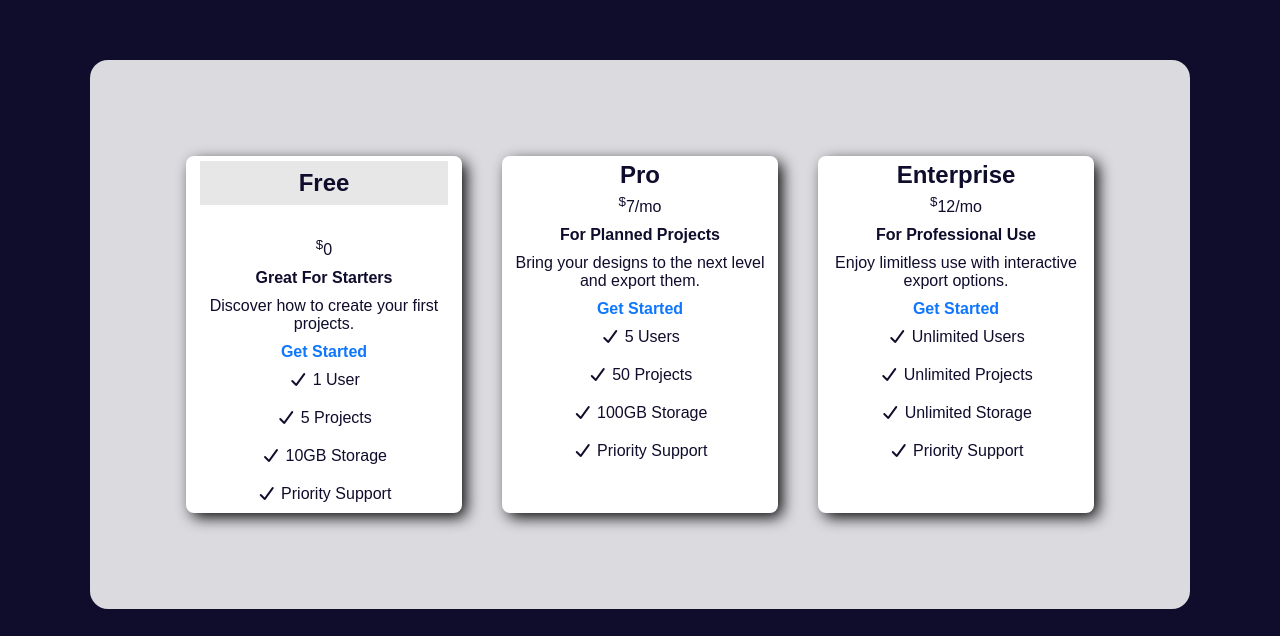
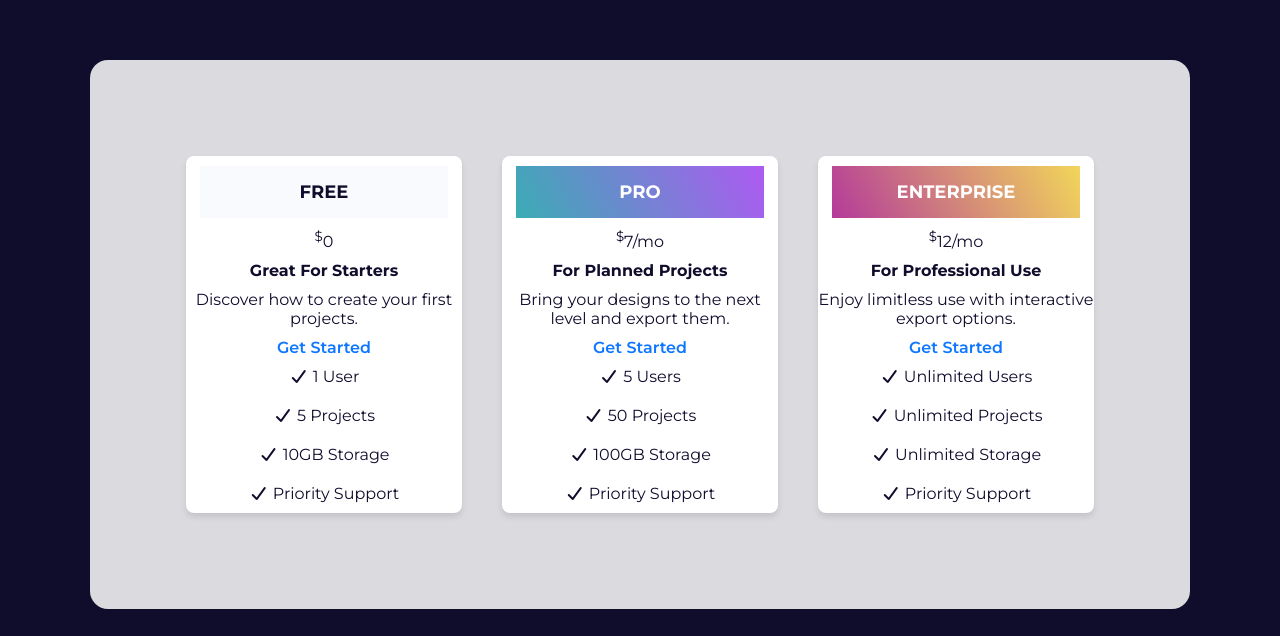
Before and after one commit to AllenCodess/pricing-card, a plain HTML site: page index.html in a window 1280 px wide. Shown: the part 164-800 px from the top of the page. Drawn offline with Linux system fonts and the light colour scheme.

Commit message:
did the headers for the cards. added positioning and styles

```diff
--- a/index.html
+++ b/index.html
@@ -22,6 +22,12 @@
       integrity="sha512-2SwdPD6INVrV/lHTZbO2nodKhrnDdJK9/kg2XD1r9uGqPo1cUbujc+IYdlYdEErWNu69gVcYgdxlmVmzTWnetw=="
       crossorigin="anonymous"
       referrerpolicy="no-referrer"
+    />
+    <link rel="preconnect" href="https://fonts.googleapis.com" />
+    <link rel="preconnect" href="https://fonts.gstatic.com" crossorigin />
+    <link
+      href="https://fonts.googleapis.com/css2?family=Montserrat:ital,wght@0,100..900;1,100..900&display=swap"
+      rel="stylesheet"
     />
     <link rel="stylesheet" href="styles.css" />
     <title>Pricing</title>
--- a/styles.css
+++ b/styles.css
@@ -6,7 +6,7 @@
 
 body {
   background-color: #0f0c2c;
-  font-family: Arial, Helvetica, sans-serif;
+  font-family: "Montserrat", sans-serif;
 }
 
 .container {
@@ -26,7 +26,7 @@ body {
 }
 
 .card {
-  box-shadow: 5px 5px 15px -1px #000000;
+  box-shadow: 0 4px 6px rgba(0, 0, 0, 0.1);
   text-align: center;
   border-radius: 8px;
   color: #0f0c2c;
@@ -56,11 +56,22 @@ li {
   color: #0f77ff;
 }
 
-.card-free h2 {
-  background-color: #e7e7e7;
+.card h2 {
+  background-color: #f8fafe;
+  text-transform: uppercase;
+  padding: 15px;
+  font-size: 18px;
+  color: 333;
   width: 90%;
-  margin: 0 auto;
-  padding: 8px 0;
-  margin-top: 5px;
-  margin-bottom: 2rem;
+  margin: 10px auto;
 }
+
+.card-pro h2 {
+  background: linear-gradient(62deg, rgba(58, 172, 180, 1) 0%, rgba(174, 90, 242, 1) 100%, rgba(252, 176, 69, 1) 100%);
+  color: white;
+}
+
+.card-enterprise h2 {
+  color: white;
+  background: linear-gradient(62deg, rgba(180, 58, 154, 1) 0%, rgba(242, 214, 90, 1) 100%, rgba(252, 176, 69, 1) 100%);
+}
```
